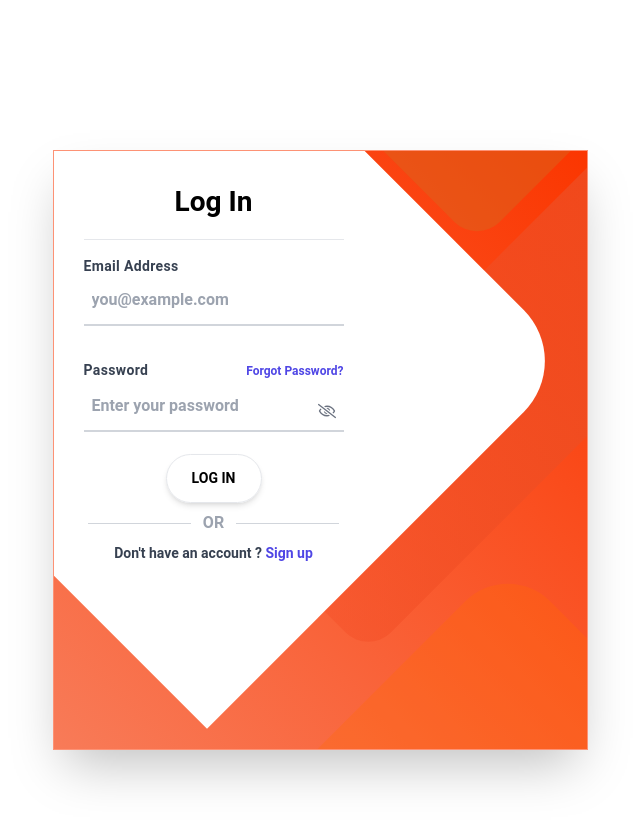
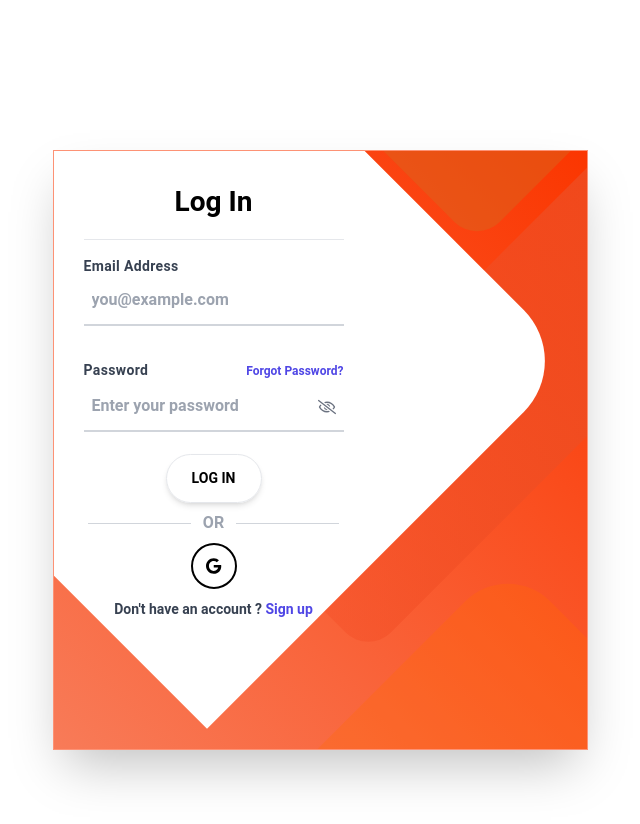
Before and after one commit to bigyanpatel/YCY-Frontend, a React (Create React App) app: page /login in a window 1280 px wide. Shown: the top 824 px of the page, without its empty margins (320-960 px from the left). Built offline with nearby package versions, Linux system fonts and the light colour scheme.

Commit message:
Style:  login and signup form

```diff
--- a/package.json
+++ b/package.json
@@ -28,6 +28,7 @@
     "react-scripts": "5.0.1",
     "react-time-ago": "^7.2.1",
     "recoil": "^0.7.6",
+    "recoilize": "^3.1.6",
     "sass": "^1.57.1",
     "web-vitals": "^2.1.4"
   },
--- a/src/hooks/useLoginForm.js
+++ b/src/hooks/useLoginForm.js
@@ -2,7 +2,10 @@ import { omit } from "lodash";
 import { useState } from "react";
 
 const useLoginForm = () => {
-  const [loginData, setLoginData] = useState({});
+  const [loginData, setLoginData] = useState({
+    email: '',
+    password: '',
+  });
   const [loginErrors, setLoginErrors] = useState({});
 
   const loginFormHandler = (e) => {
--- a/src/hooks/useSignupForm.js
+++ b/src/hooks/useSignupForm.js
@@ -1,7 +1,13 @@
 import { useState } from "react";
 
 const useSignupForm = () => {
-  const [signupData, setSignupData] = useState({});
+  const [signupData, setSignupData] = useState({
+    name: '',
+    email: '',
+    phone: '',
+    password: '',
+    confirmPassword: '',
+  });
 
   const signupFormHandler = (e) => {
       const { name, value } = e.target;
--- a/src/index.css
+++ b/src/index.css
@@ -16,5 +16,9 @@
 }
 
 .eyeslash-icon {
-  @apply top-5 right-2 cursor-pointer text-lg text-gray-500 hover:text-black absolute;
+  @apply top-4 right-2 cursor-pointer text-lg text-gray-500 hover:text-black absolute;
 }
+
+input:-webkit-autofill {
+  -webkit-background-clip: text;
+}
--- a/src/index.js
+++ b/src/index.js
@@ -3,6 +3,7 @@ import ReactDOM from 'react-dom/client';
 import './index.css';
 import App from './App';
 import { BrowserRouter } from 'react-router-dom';
+import RecoilizeDebugger from 'recoilize';
 import { RecoilRoot } from 'recoil';
 
 
@@ -10,8 +11,8 @@ const root = ReactDOM.createRoot(document.getElementById('root'));
 root.render(
   <BrowserRouter>
     <RecoilRoot>
+      {/* <RecoilizeDebugger root={root}/> */}
       <App />
     </RecoilRoot>
   </BrowserRouter>
-
 );
--- a/src/page/Authentication/Login/Login.jsx
+++ b/src/page/Authentication/Login/Login.jsx
@@ -4,17 +4,20 @@ import { loginHandler } from '../../../features/AuthHandler';
 import { FaRegEye, FaRegEyeSlash } from "react-icons/fa";
 import { AuthState } from '../../../atoms';
 import { useNavigate } from 'react-router-dom';
-import { useRecoilState, useRecoilValue, useSetRecoilState } from 'recoil';
+import { useRecoilState, useRecoilValue } from 'recoil';
+import { FontAwesomeIcon } from '@fortawesome/react-fontawesome';
+import { faGoogle } from '@fortawesome/free-brands-svg-icons';
 
 export const Login = () => {
 const { loginData, loginErrors, loginFormHandler } = useLoginForm();
+const [authState, setAuthState] = useRecoilState(AuthState);
 const [showPassword, setShowPassword] = useState({
     type: "password",
     isShow: false,
   });
-const [authState, setAuthState] = useRecoilState(AuthState);
 const authData = useRecoilValue(AuthState);
 const navigate = useNavigate();
+
 
 const handleLogin = async () =>{
     const res = await loginHandler(loginData, authData, setAuthState)
@@ -66,7 +69,7 @@ return (
                     <div className='relative'>
                     <input
                         onChange={(e) => loginFormHandler(e)}
-                        className="w-full text-md py-3 px-2 font-bold border-b-2 border-gray-300 outline-none focus:border-[#6c757d] hover:border-[#6c757d] bg-transparent duration-300"
+                        className="w-full text-md py-3 px-2 font-bold border-b-2 border-gray-300 outline-none focus:border-[#6c757d] hover:border-[#6c757d] bg-transparent fill-none  duration-300"
                         type={showPassword.type}
                         placeholder="Enter your password"
                         name='password'
@@ -96,7 +99,7 @@ return (
                     )} */}
                 </div>
                 <button className="text-[14px] font-bold px-[20px] py-[13px] mt-[22px] mx-[82px] border rounded-[50px] hover:border-[grey] shadow-md duration-300">
-                {authData.isLoading ? "Loding..." : "LOG IN"}
+                    {authData.isLoading ? "Loding..." : "LOG IN"}
                 </button>
                 <div className="flex items-start">
                     <div className="w-[50%] border-t mx-1 self-center border-gray-300"></div>
@@ -106,6 +109,7 @@ return (
                     <div className="w-3/6 border-t mx-1 self-center border-gray-300"></div>
                 </div>
                 </form>
+                <a className='hover:shadow-xl duration-300 rounded-[50%] mb-[10px]' href="" target="_blank"><div className='w-[46px] h-[46px] flex items-center justify-center rounded-[50%] border-black border-2 hover:border-[#17a2b8] hover:bg-[#17a2b8] text-black fill-current hover:text-white hover:shadow-xl duration-300'><FontAwesomeIcon icon={faGoogle}/></div></a>
                 <div className="text-sm font-display font-semibold text-gray-700 text-center">
                     Don't have an account ? <a className="cursor-pointer text-indigo-600 hover:text-indigo-800" href='/signup'>Sign up</a>
                 </div>
--- a/src/page/Authentication/Signup/Signup.jsx
+++ b/src/page/Authentication/Signup/Signup.jsx
@@ -6,6 +6,8 @@ import { useRecoilValue, useSetRecoilState } from 'recoil';
 import { AuthState } from '../../../atoms';
 import { useNavigate } from 'react-router-dom';
 import { replace } from 'lodash';
+import { faGoogle } from '@fortawesome/free-brands-svg-icons';
+import { FontAwesomeIcon } from '@fortawesome/react-fontawesome';
 
 export const Signup = () => {
     const { signupData, signupFormHandler } = useSignupForm();
@@ -117,6 +119,7 @@ export const Signup = () => {
                         <div className="w-3/6 border-t mx-1 self-center border-gray-300"></div>
                     </div>
                 </form>
+                <a className='hover:shadow-xl duration-300 rounded-[50%] mb-[10px]' href="" target="_blank"><div className='w-[46px] h-[46px] flex items-center justify-center rounded-[50%] border-black border-2 hover:border-[#17a2b8] hover:bg-[#17a2b8] text-black fill-current hover:text-white hover:shadow-xl duration-300'><FontAwesomeIcon icon={faGoogle}/></div></a>
                 <div className="text-sm font-display font-semibold text-gray-700 text-center">
                     Already have an account ? <a className="cursor-pointer text-indigo-600 hover:text-indigo-800" href='/login'>Log In</a>
                 </div>
```
Also changed, not shown: 1 other file (tests, documents, lock files or other folders).
